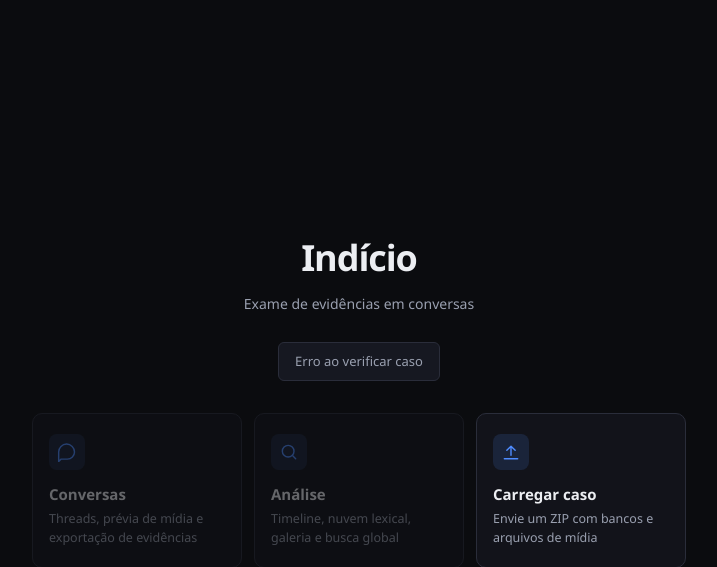
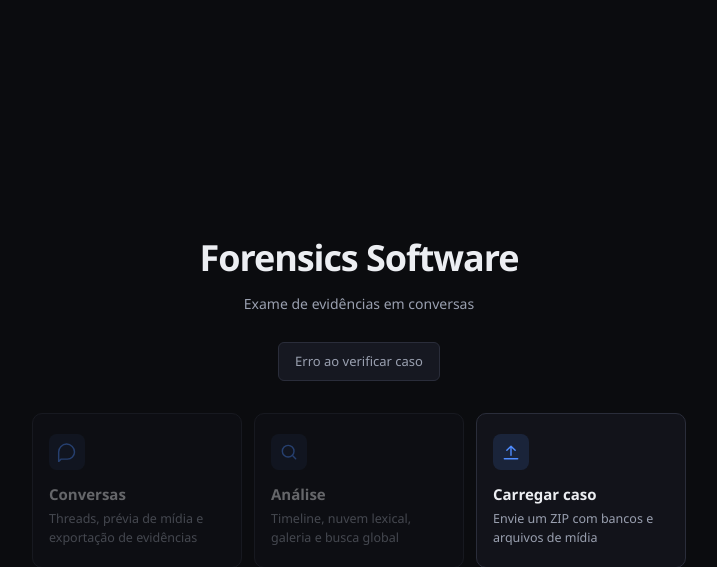
Before and after one commit to brayanwisller/Forensics-Software, a Python web app: template templates/index.html in a window 1280 px wide. Shown: the top 567 px of the page, without its empty margins (281-998 px from the left). Run offline with Jinja, Linux system fonts and the light colour scheme; the template is opened without the code that fills it, so the values that code supplies are empty.

Commit message:
fix: renomeando o software

```diff
--- a/templates/index.html
+++ b/templates/index.html
@@ -3,7 +3,7 @@
 <head>
 <meta charset="UTF-8"/>
 <meta name="viewport" content="width=device-width, initial-scale=1.0"/>
-<title>Indício</title>
+<title>Forensics Software</title>
 <link rel="stylesheet" href="/static/css/style.css"/>
 </head>
 <body>
@@ -30,7 +30,7 @@
 
   <section id="view-home" class="view">
     <div class="home-wrap">
-      <div class="home-logo">Indício</div>
+      <div class="home-logo">Forensics Software</div>
       <p class="home-tagline">Exame de evidências em conversas</p>
       <div id="home-case" class="home-case">Verificando caso…</div>
       <div class="home-cards">
```
